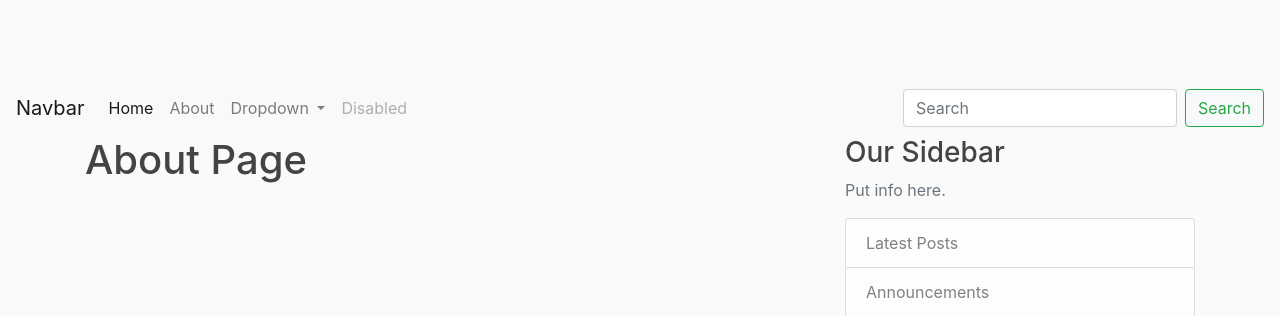
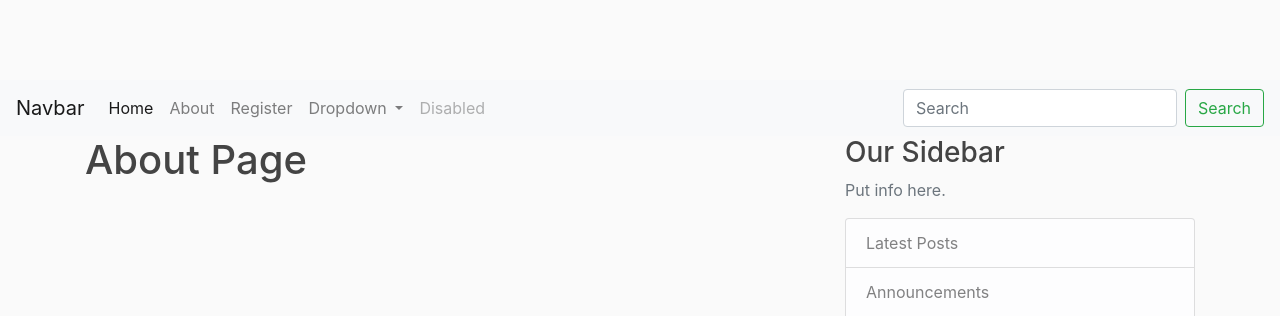
Before and after one commit to Coniferish/djangoTutorial, a Django app: page /about/ in a window 1280 px wide. Shown: the top 316 px of the page. Run offline with Django 4.2, Linux system fonts and the light colour scheme.

Commit message:
feat: Add registration link to navbar
- Create new nav-item in basetemplate

- Add urlpattern for register page to blog/urls.py

```diff
--- a/blog/templates/blog/basetemplate.html
+++ b/blog/templates/blog/basetemplate.html
@@ -27,10 +27,13 @@
         <div class="collapse navbar-collapse" id="navbarSupportedContent">
           <ul class="navbar-nav mr-auto">
             <li class="nav-item active">
-              <a class="nav-link" href="{% url 'blog-home' %}">Home <span class="sr-only">(current)</span></a>
+              <a class="nav-link" href="{% url 'blog-home' %}">Home<span class="sr-only">(current)</span></a>
             </li>
             <li class="nav-item">
               <a class="nav-link" href="{% url 'blog-about' %}">About</a>
+            </li>
+            <li class="nav-item">
+              <a class="nav-link" href="{% url 'blog-register' %}">Register</a>
             </li>
             <li class="nav-item dropdown">
               <a class="nav-link dropdown-toggle" href="#" id="navbarDropdown" role="button" data-toggle="dropdown" aria-haspopup="true" aria-expanded="false">
--- a/blog/urls.py
+++ b/blog/urls.py
@@ -1,7 +1,9 @@
 from django.urls import path
-from . import views
+from . import views as blog_views
+import users.views as user_views
 
 urlpatterns = [
-    path('', views.home, name='blog-home'),
-    path('about/', views.about, name='blog-about'),
+    path('', blog_views.home, name='blog-home'),
+    path('about/', blog_views.about, name='blog-about'),
+    path('register/', user_views.register, name='blog-register')
 ]
```
